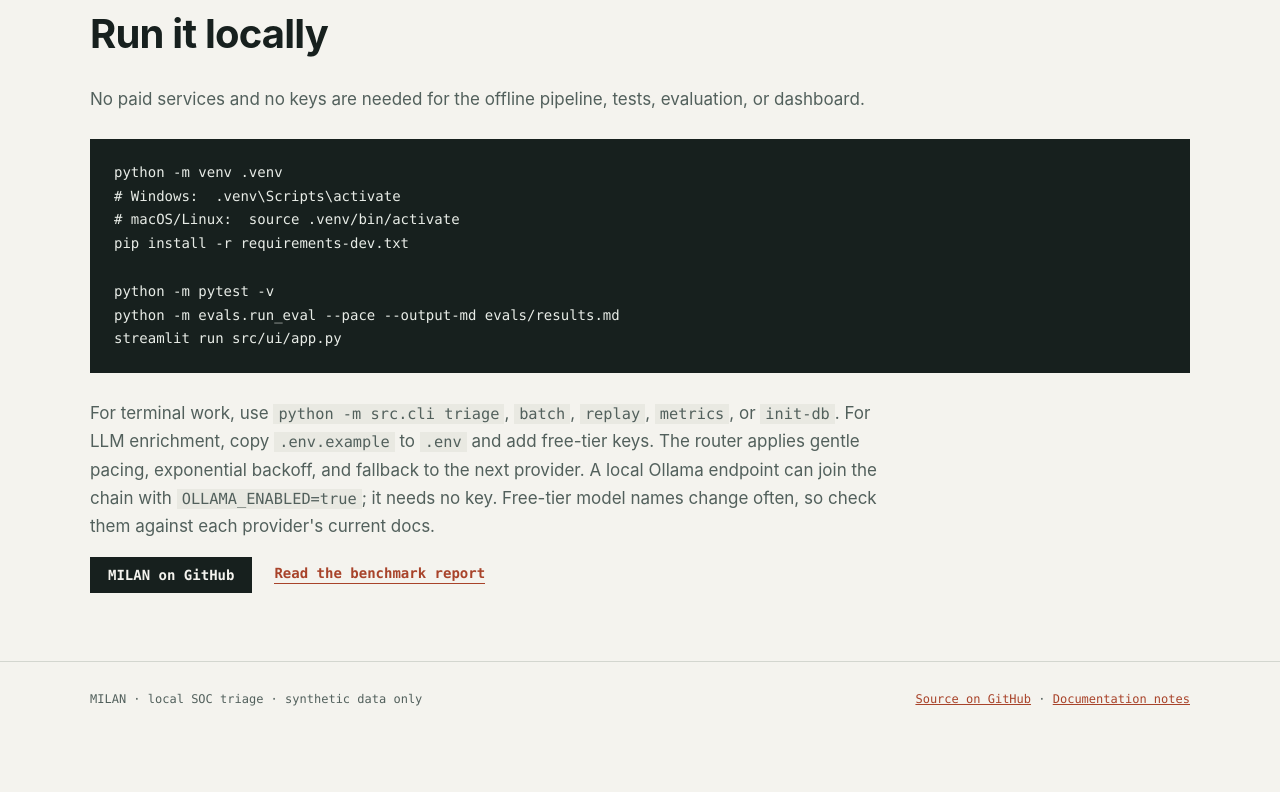
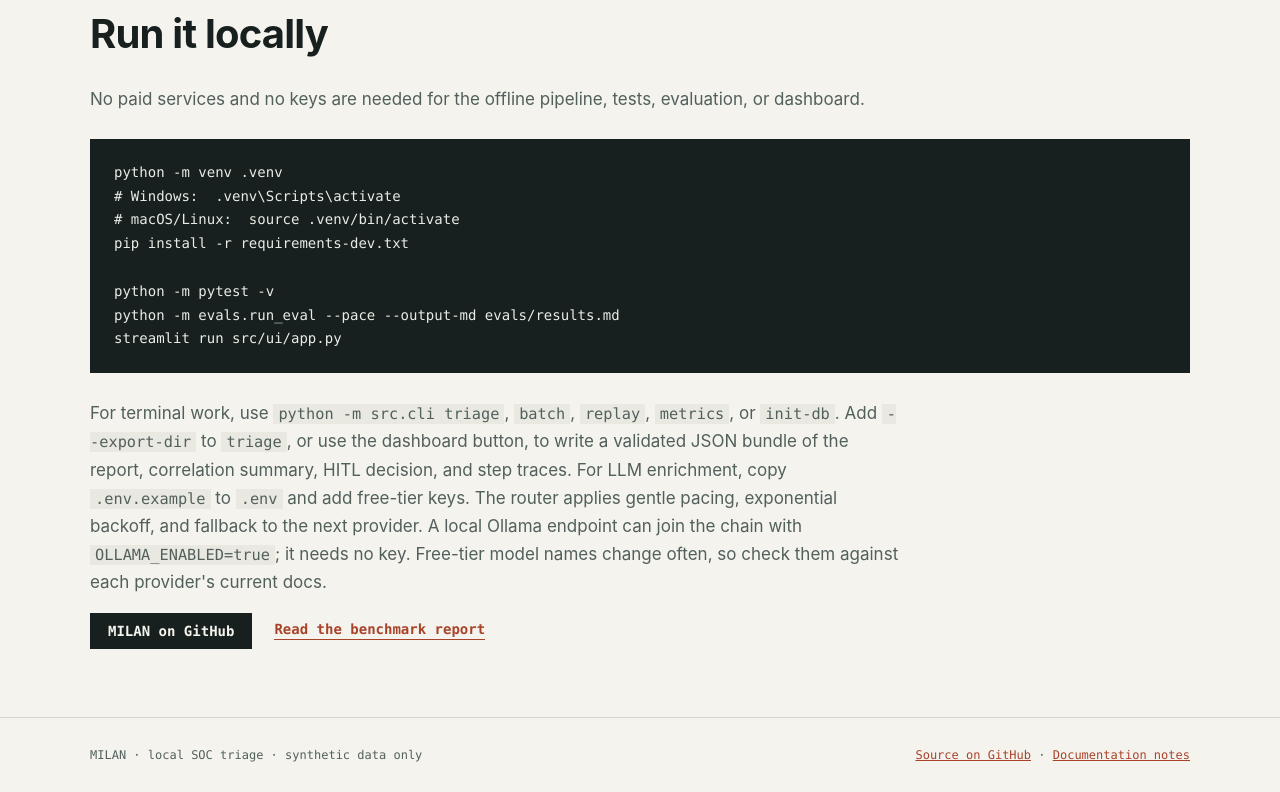
Before and after one commit to MT25MB/Monitored-Incident-Log-Audit-Node, a plain HTML site: page docs/index.html in a window 1280 px wide. Shown: the part 2989-3781 px from the top of the page. Before the commit the page ends 3725 px from the top, so only its background shows below. Drawn offline with Linux system fonts and the light colour scheme.

Commit message:
docs: mention run exports on the project site

```diff
--- a/docs/index.html
+++ b/docs/index.html
@@ -140,7 +140,7 @@ pip install -r requirements-dev.txt
 python -m pytest -v
 python -m evals.run_eval --pace --output-md evals/results.md
 streamlit run src/ui/app.py</code></pre>
-      <p>For terminal work, use <code>python -m src.cli triage</code>, <code>batch</code>, <code>replay</code>, <code>metrics</code>, or <code>init-db</code>. For LLM enrichment, copy <code>.env.example</code> to <code>.env</code> and add free-tier keys. The router applies gentle pacing, exponential backoff, and fallback to the next provider. A local Ollama endpoint can join the chain with <code>OLLAMA_ENABLED=true</code>; it needs no key. Free-tier model names change often, so check them against each provider's current docs.</p>
+      <p>For terminal work, use <code>python -m src.cli triage</code>, <code>batch</code>, <code>replay</code>, <code>metrics</code>, or <code>init-db</code>. Add <code>--export-dir</code> to <code>triage</code>, or use the dashboard button, to write a validated JSON bundle of the report, correlation summary, HITL decision, and step traces. For LLM enrichment, copy <code>.env.example</code> to <code>.env</code> and add free-tier keys. The router applies gentle pacing, exponential backoff, and fallback to the next provider. A local Ollama endpoint can join the chain with <code>OLLAMA_ENABLED=true</code>; it needs no key. Free-tier model names change often, so check them against each provider's current docs.</p>
       <p class="hero-actions">
         <a class="button" href="https://github.com/MT25MB/Monitored-Incident-Log-Audit-Node">MILAN on GitHub</a>
         <a class="text-link" href="https://github.com/MT25MB/Monitored-Incident-Log-Audit-Node/blob/main/evals/results.md">Read the benchmark report</a>
```
